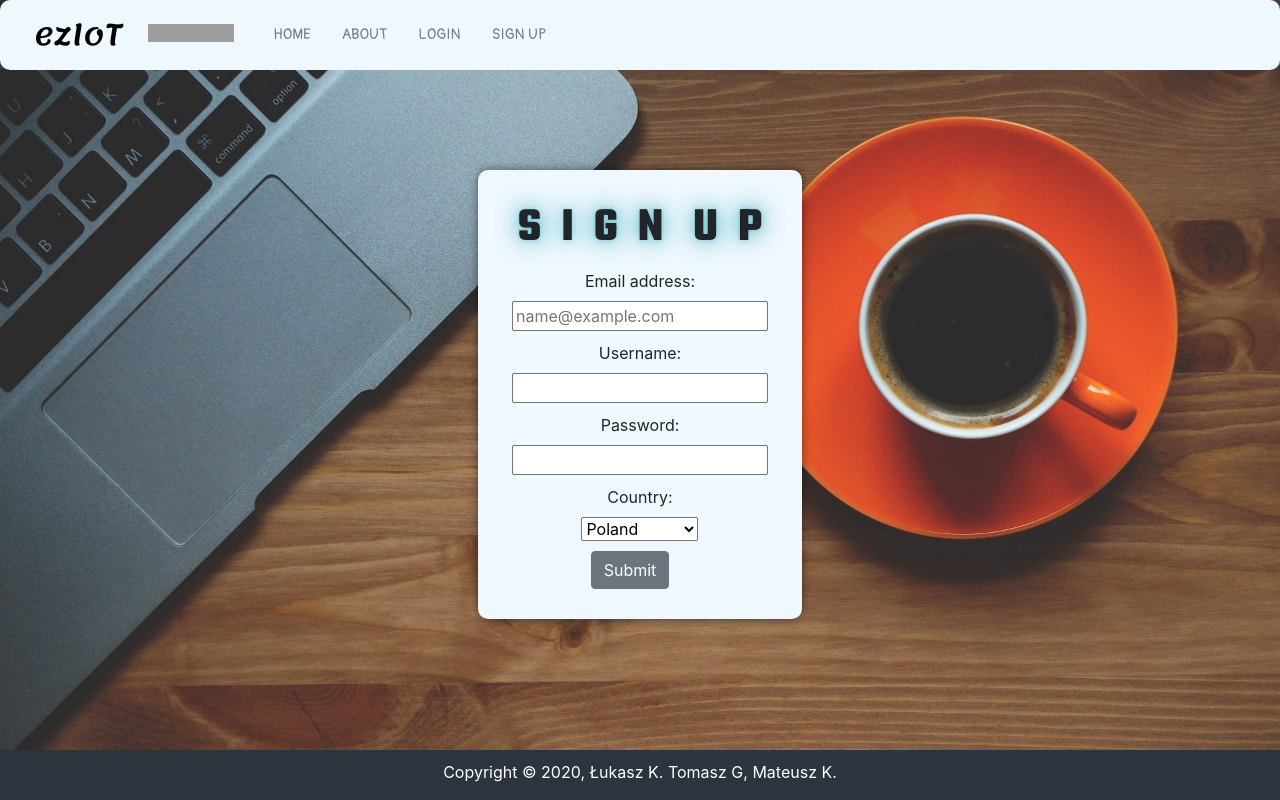
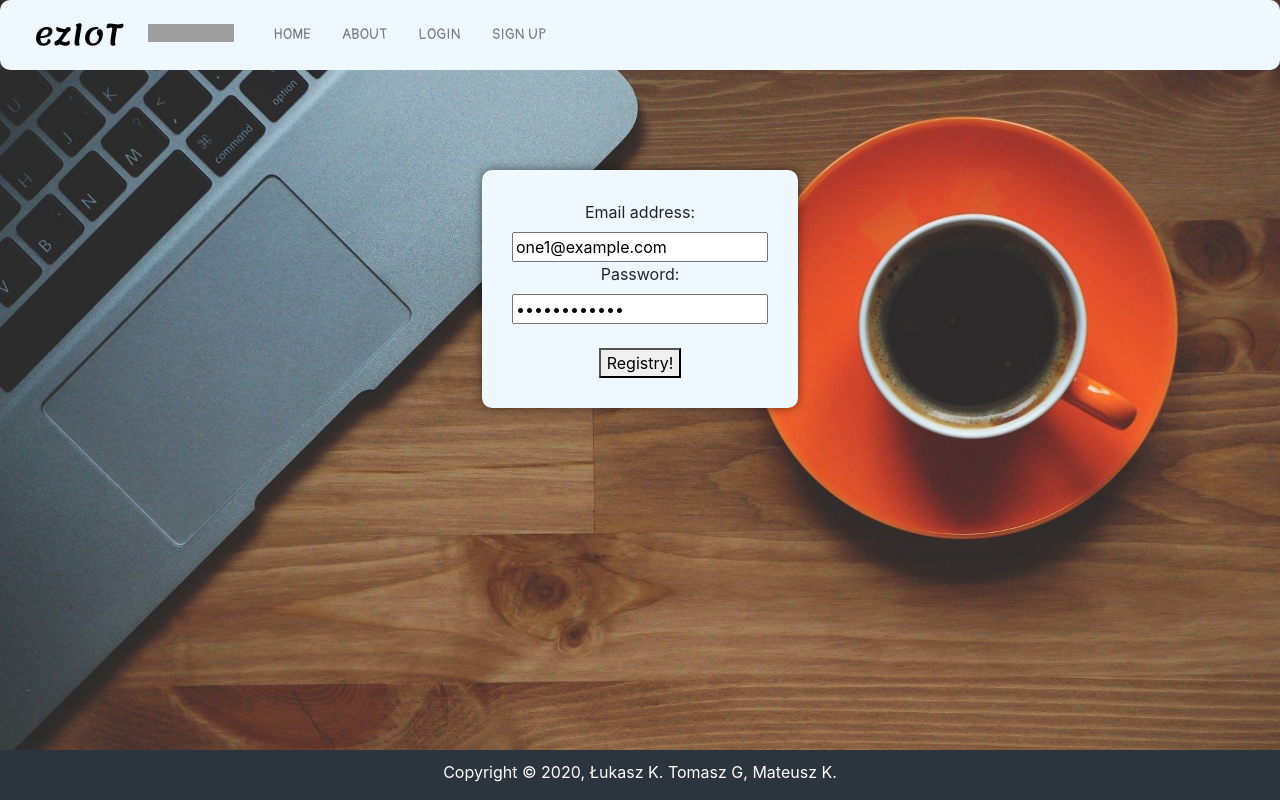
Before and after one commit to matizkata/MyIoT, a Vue app in the folder myiot/: page /registry in a window 1280 px wide. Built offline with nearby package versions, Linux system fonts and the light colour scheme; grey boxes are pictures that could not be loaded.

Commit message:
aktualizacja

```diff
--- a/myiot/src/components/Registryp.vue
+++ b/myiot/src/components/Registryp.vue
@@ -1,29 +1,29 @@
 <template>
       <div class="d-flex align-content-center justify-content-center main">
             <div class="inputs">
-              <form action="" method="">
-                 <h4><span class='one'>S</span><span class='two'>I</span><span class='three'>G</span><span class='four'>N</span> <span class='five'>U</span><span class='six'>P</span></h4>
-                 <label for="email">Email address:</label><br>
-                 <input type="email" id="email" class="form" placeholder="name@example.com"><br>
-                 <label for="username">Username:</label><br>
-                 <input type="text" id="username" class="form"><br>
-                 <label for="password">Password:</label><br>
-                 <input type="password" id="password" class="form"><br>
-                 <label for="country">Country:</label><br>
-                 <select id="country" class="select">
-                     <option value="Poland">Poland</option>
-                     <option value="UK">UK</option>
-                     <option value="Deutschland">Deutschland</option>
-                 </select><br>
-                 <button type="submit" class="btn btn-secondary">Submit</button>
-              </form>
+              <label for="email">Email address:</label><br>
+              <input type="email" name="email" placeholder="name@example.com" v-model="email"><br>
+              <label for="password">Password:</label><br>
+              <input type="password" name="password" v-model="password"><br><br>
+              <button>Registry!</button>
             </div>
         </div>
 </template>
 
 <script>
 export default {
-    name: 'Registryp'
+    name: 'Registryp',
+    data () {
+      return{
+        email: 'one1@example.com',
+        password: 'rootpassword'
+      }
+    },
+    watch: {
+      email (value) {
+        console.log('email changed', value)
+      }
+    }
 }
 </script>
 
@@ -69,4 +69,8 @@ export default {
 {
     margin-bottom:10px;
 }
+button{
+  margin-left: auto;
+  margin-right: auto;
+}
 </style>
```
